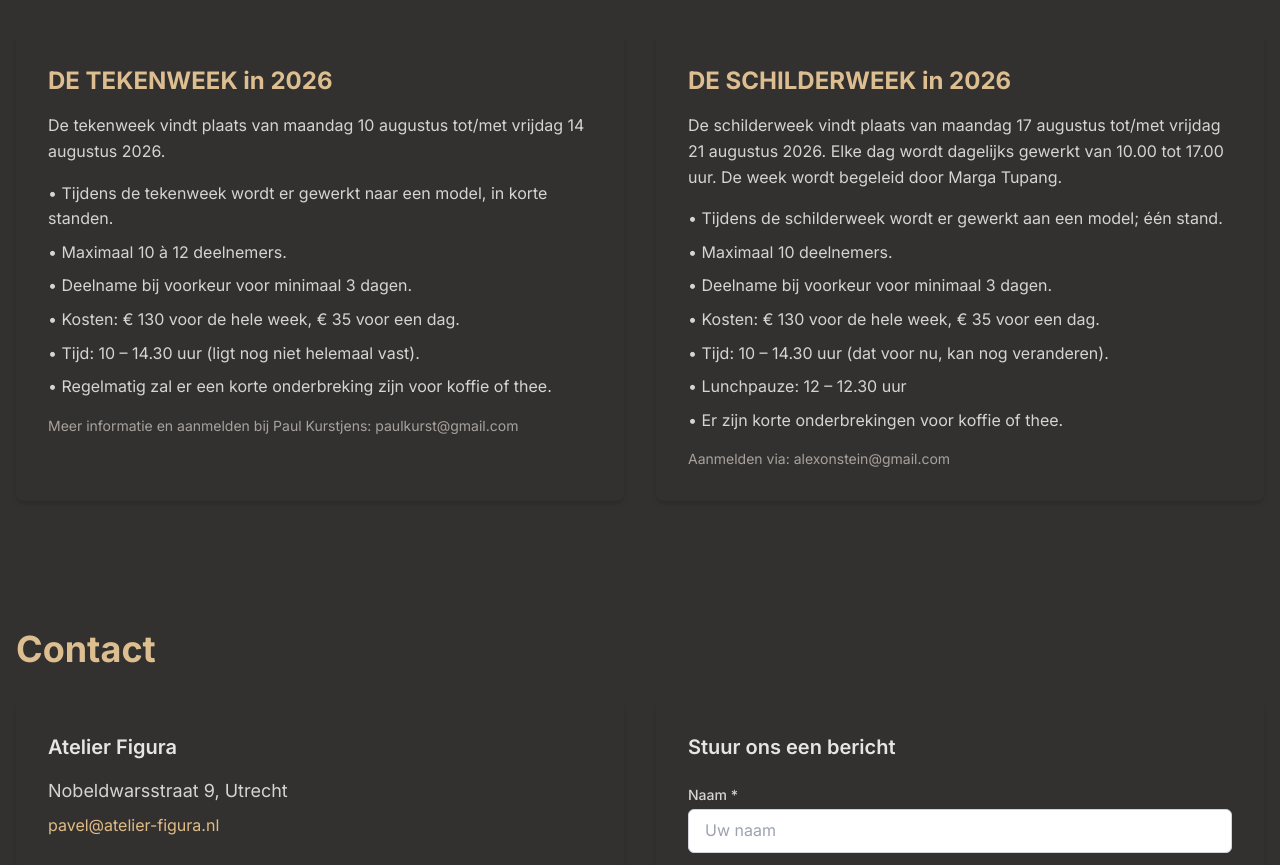
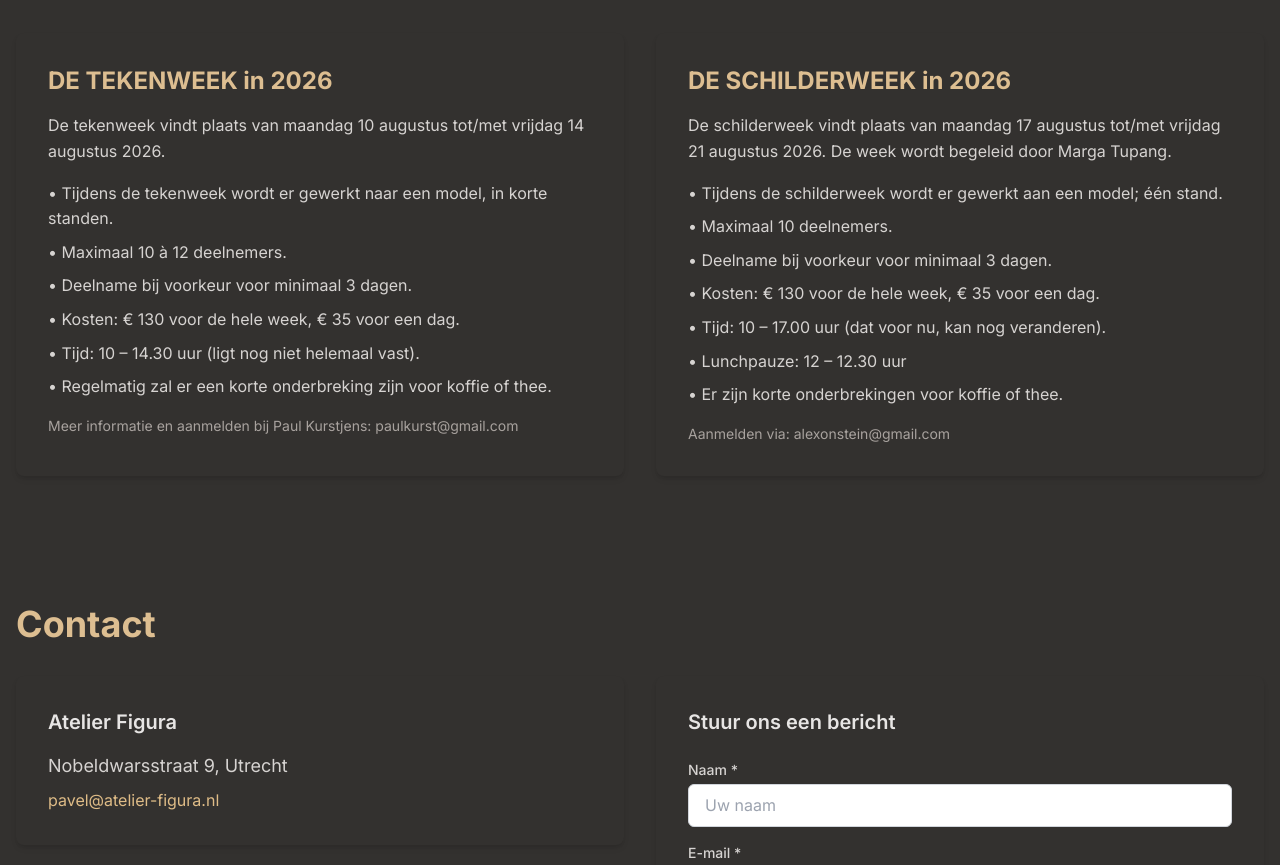
Before and after one commit to pamiro/atelier-figura, a React (Vite) app: page / in a window 1280 px wide. Shown: the part 2969-3834 px from the top of the page. Built offline with nearby package versions, Linux system fonts and the light colour scheme; grey boxes are pictures that could not be loaded.

Commit message:
Zomerweek informatie

```diff
--- a/src/components/SummerWeeks.jsx
+++ b/src/components/SummerWeeks.jsx
@@ -42,7 +42,6 @@ const SummerWeeks = () => {
                         </h3>
                         <p className="text-stone-300 mb-4">
                             De schilderweek vindt plaats van maandag 17 augustus tot/met vrijdag 21 augustus 2026.
-                            Elke dag wordt dagelijks gewerkt van 10.00 tot 17.00 uur.
                             De week wordt begeleid door Marga Tupang.
                         </p>
                         <ul className="space-y-2 text-stone-300">
@@ -50,7 +49,7 @@ const SummerWeeks = () => {
                             <li>• Maximaal 10 deelnemers.</li>
                             <li>• Deelname bij voorkeur voor minimaal 3 dagen.</li>
                             <li>• Kosten: € 130 voor de hele week, € 35 voor een dag.</li>
-                            <li>• Tijd: 10 – 14.30 uur (dat voor nu, kan nog veranderen).</li>
+                            <li>• Tijd: 10 – 17.00 uur (dat voor nu, kan nog veranderen).</li>
                             <li>• Lunchpauze: 12 – 12.30 uur</li>
                             <li>• Er zijn korte onderbrekingen voor koffie of thee.</li>
                         </ul>
```
Also changed, not shown: 1 other file (tests, documents, lock files or other folders).
